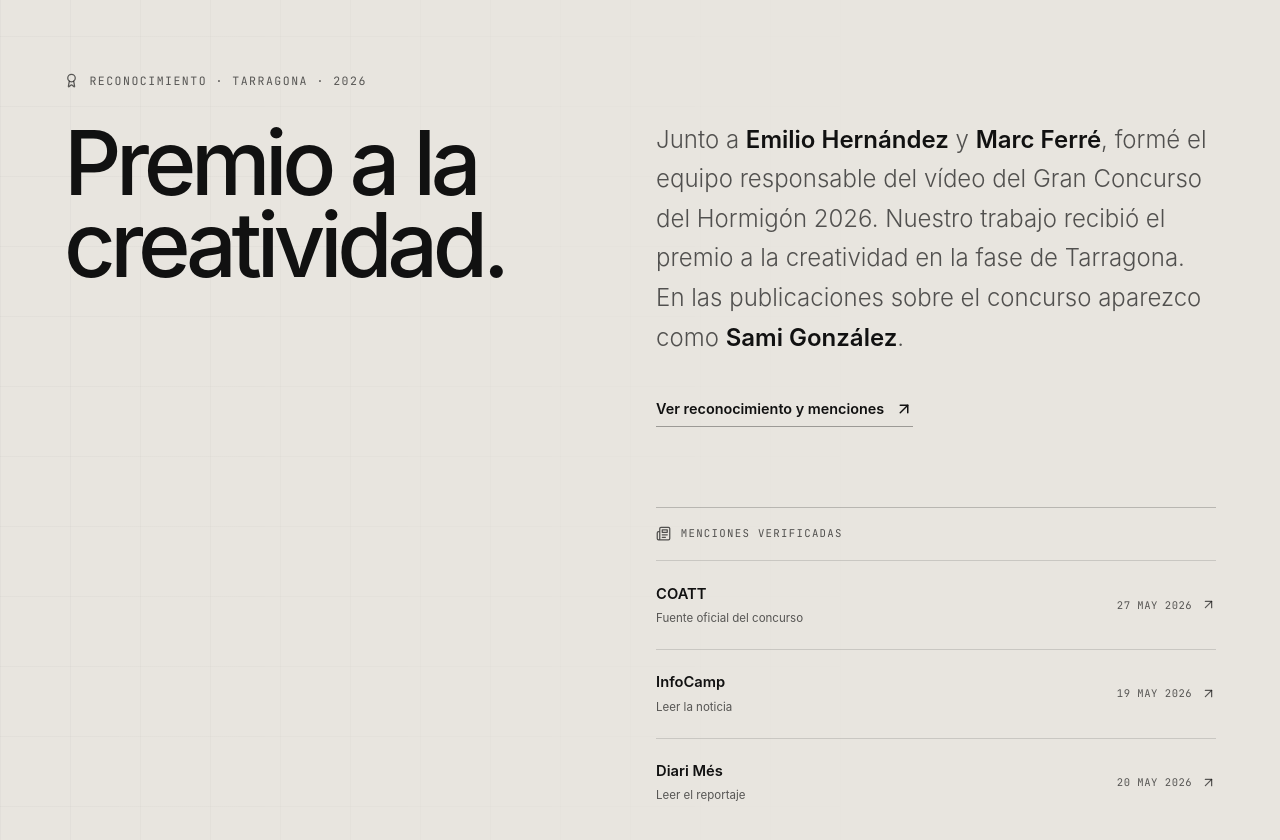
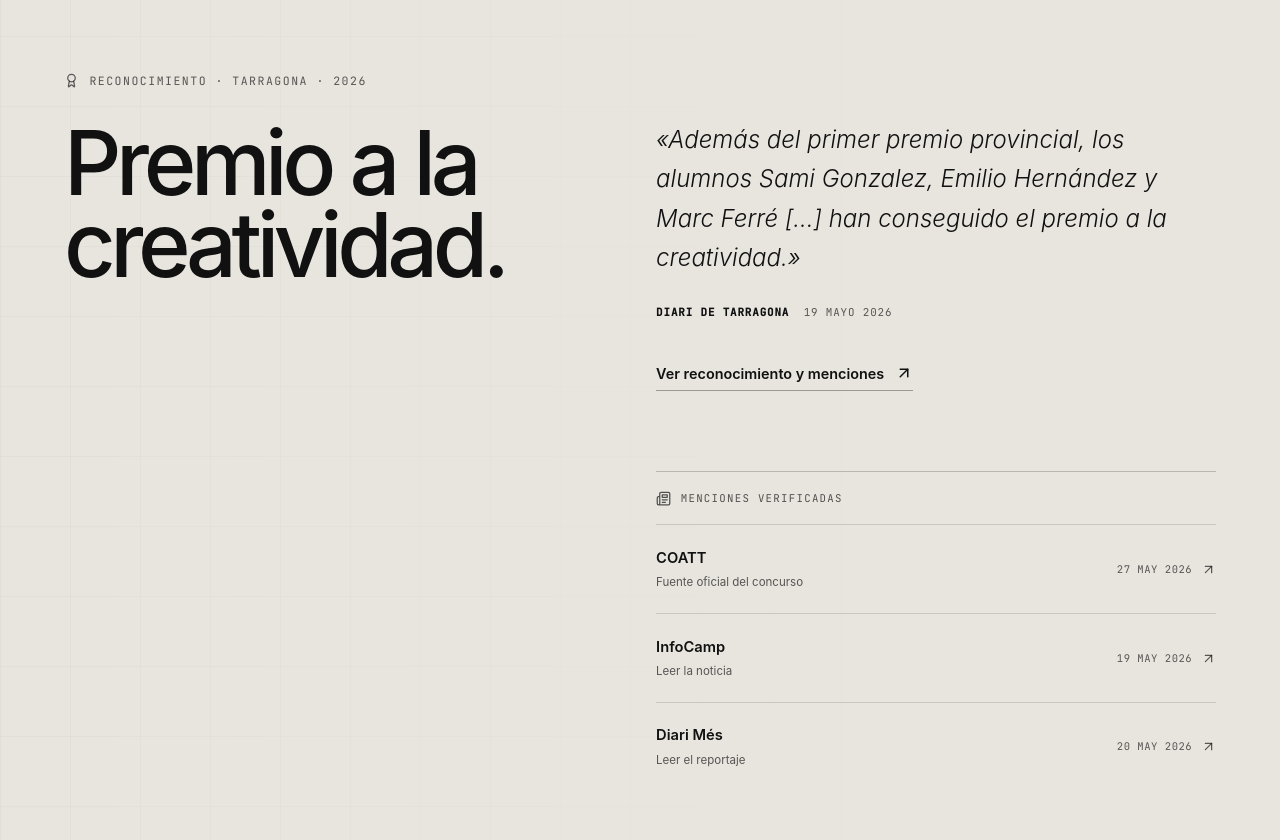
Before and after one commit to samilososami/portfolio, a React (Vite) app: page / in a window 1280 px wide. Shown: the part 3640-4480 px from the top of the page. Built offline with nearby package versions, Linux system fonts and the light colour scheme; a web font is replaced by a local one.

Commit message:
Present contest recognition as attributed press quote

```diff
--- a/src/components/sections/Recognition.jsx
+++ b/src/components/sections/Recognition.jsx
@@ -52,12 +52,27 @@ export default function Recognition() {
         </div>
 
         <div className="recognition__content">
-          <p className="recognition__lead">
-            Junto a <strong>Emilio Hernández</strong> y <strong>Marc Ferré</strong>, formé el equipo
-            responsable del vídeo del Gran Concurso del Hormigón 2026. Nuestro trabajo recibió
-            el premio a la creatividad en la fase de Tarragona. En las publicaciones sobre el
-            concurso aparezco como <strong>Sami González</strong>.
-          </p>
+          <blockquote
+            className="recognition__quote"
+            cite="https://www.diaridetarragona.com/tarragona/260572/institut-tarragona-conquista-gran-concurso-hormigon-competira-final-estatal_amp.html"
+          >
+            <p>
+              «Además del primer premio provincial, los alumnos Sami Gonzalez, Emilio Hernández
+              y Marc Ferré […] han conseguido el premio a la creatividad.»
+            </p>
+            <footer>
+              <cite>
+                <a
+                  href="https://www.diaridetarragona.com/tarragona/260572/institut-tarragona-conquista-gran-concurso-hormigon-competira-final-estatal_amp.html"
+                  target="_blank"
+                  rel="noopener"
+                >
+                  Diari de Tarragona
+                </a>
+              </cite>
+              <time dateTime="2026-05-19">19 mayo 2026</time>
+            </footer>
+          </blockquote>
 
           <a
             className="recognition__detail-link"
--- a/src/index.css
+++ b/src/index.css
@@ -215,7 +215,7 @@ a {
   padding-top: 3rem;
 }
 
-.recognition__lead {
+.recognition__quote {
   max-width: 650px;
   color: rgba(17, 17, 17, 0.7);
   font-size: clamp(1.15rem, 2vw, 1.5rem);
@@ -223,8 +223,27 @@ a {
   line-height: 1.65;
 }
 
-.recognition__lead strong {
+.recognition__quote p {
   color: #111;
+  font-style: italic;
+}
+
+.recognition__quote footer {
+  display: flex;
+  flex-wrap: wrap;
+  gap: 0.4rem 0.9rem;
+  margin-top: 1.6rem;
+  color: rgba(17, 17, 17, 0.68);
+  font-family: var(--font-mono);
+  font-size: 0.68rem;
+  font-style: normal;
+  letter-spacing: 0.08em;
+  text-transform: uppercase;
+}
+
+.recognition__quote cite {
+  color: #111;
+  font-style: normal;
   font-weight: 600;
 }
 
```
Also changed, not shown: public/reconocimientos/gran-concurso-hormigon-2026/index.html (+17 -7 lines), public/reconocimientos/gran-concurso-hormigon-2026/styles.css (+26 -4 lines).
